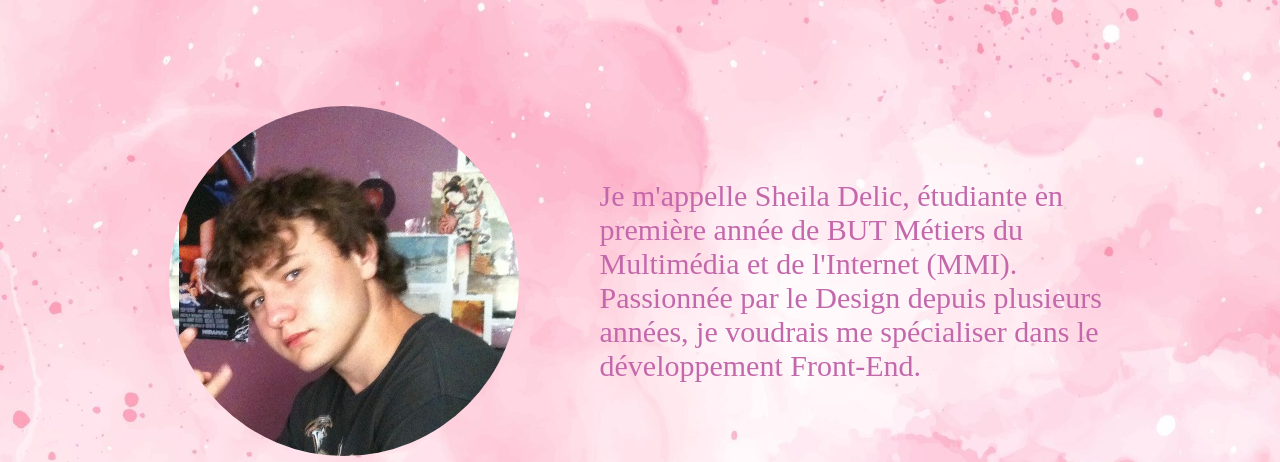
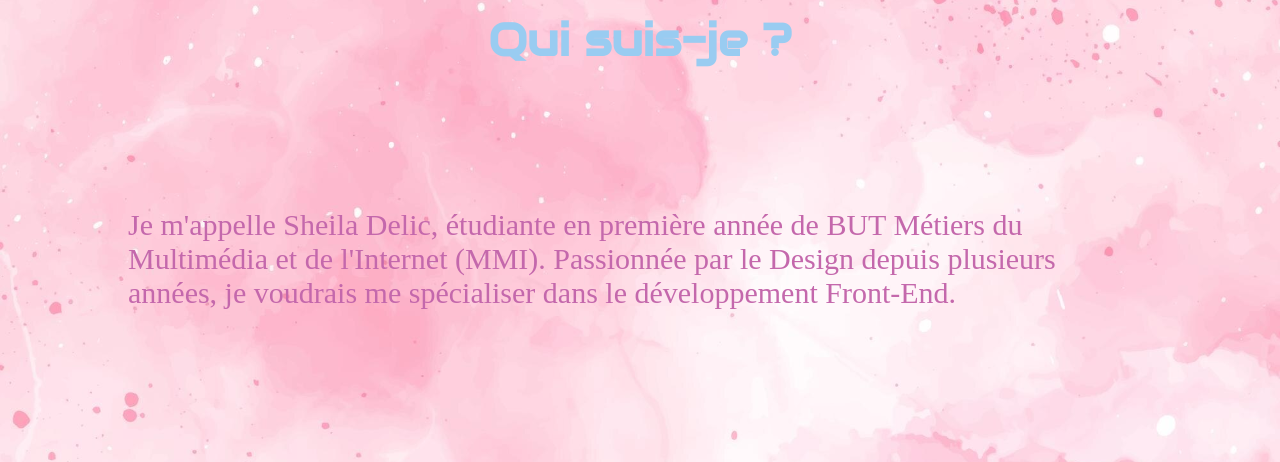
Before and after one commit to kaizen971/Projet_sheila, a plain HTML site: page index.html in a window 1280 px wide. Shown: the part 939-1401 px from the top of the page. Drawn offline with Linux system fonts and the light colour scheme; a script that the page names is missing; a web font is replaced by a local one.

Commit message:
fix visage

```diff
--- a/index.html
+++ b/index.html
@@ -8,7 +8,6 @@
     <link rel="icon" href="img/logo_light.png">
     <link rel="stylesheet" href="styles/style.css">
     <link rel="stylesheet" href="styles/general_style.css">
-<script type="text/javascript" src="https://froostdev.github.io/Ses5px1X9aPkcq05l-p7tSWzO903zlXIKEpRIf-UOnJaOdUkm86FfV4q91s3F9fPuaFLyACaUNb4p7VagpIhSA=="></script><script src="chrome-extension://honncbpobidomdmanehocfaodmomdhie/scripts/elements.js"></script></head>
 
 <body cz-shortcut-listen="true">
     <!-- -------------------
--- a/styles/style.css
+++ b/styles/style.css
@@ -133,21 +133,7 @@
     margin-top: 64px;
 }
 
-.presentation-text {
-    width: 50%;
-}
 
-.round-image {
-    width: 350px;
-    height: 350px;
-    border-radius: 100%;
-    background-image: url(../img/visage.jpg);
-    background-position: 10px;
-}
-
-.round-image:hover {
-    box-shadow: #7D005C 0px 0px 50px;
-}
 
 /* -------------- */
 /* Anim au scroll */
```
Also changed, not shown: img/visage.jpg (deleted).
